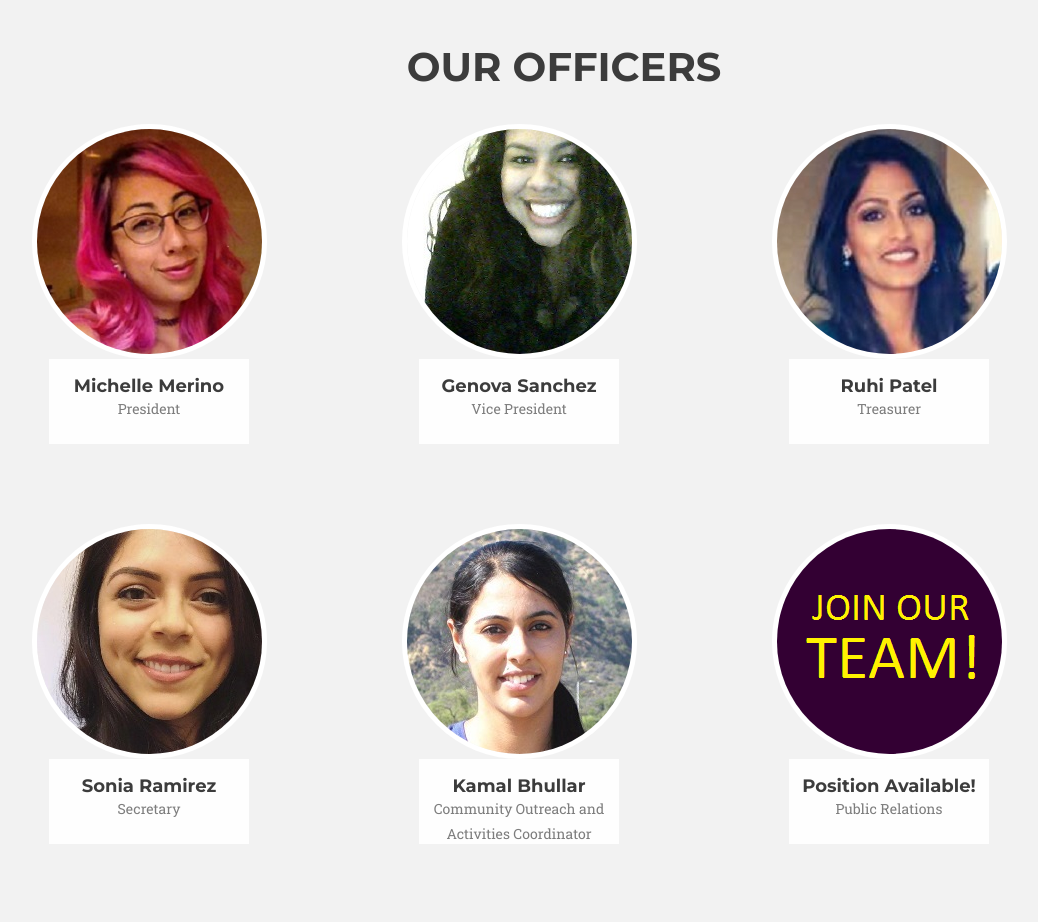
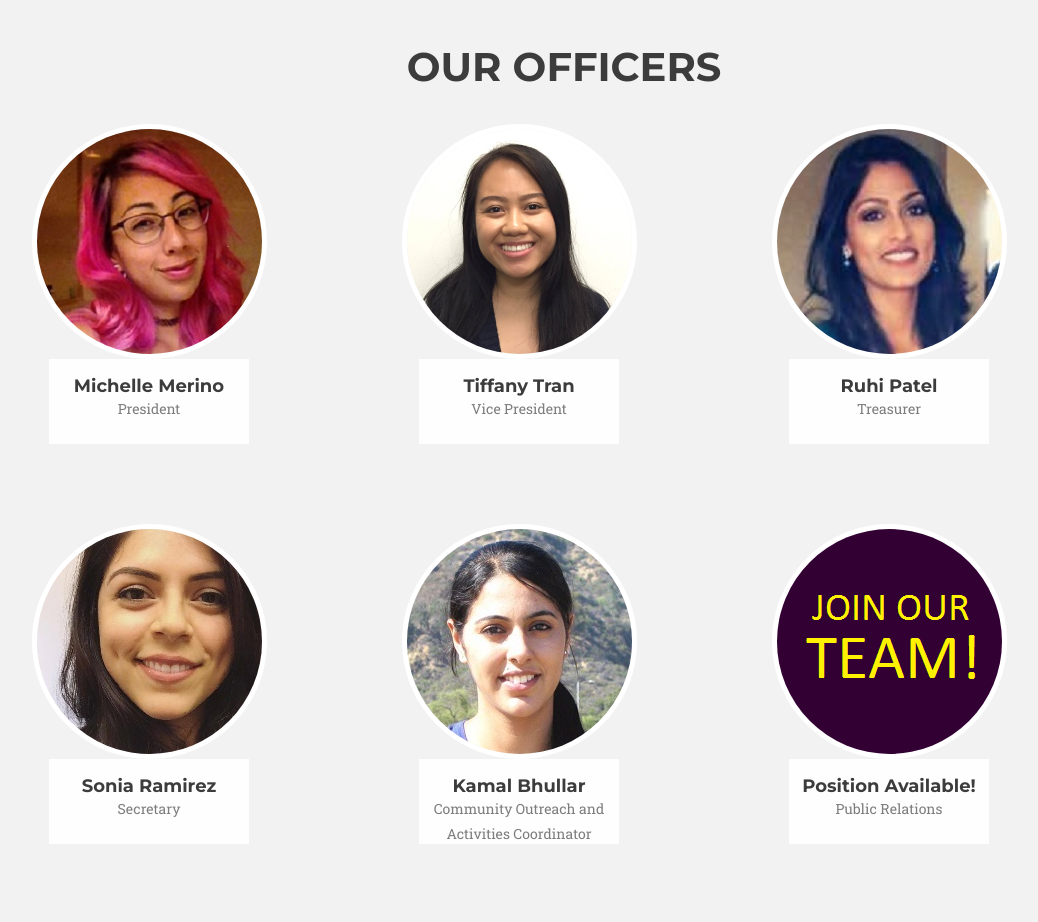
Before and after one commit to enzod333/PreDentalSite, a plain HTML site: page index.html in a window 1280 px wide. Shown: the part 3200-4122 px from the top of the page, without its empty margins (121-1159 px from the left). Drawn offline with nearby package versions, Linux system fonts and the light colour scheme; a web font is replaced by a local one.

Commit message:
Tiffany
Name and Pic Updated

```diff
--- a/index.html
+++ b/index.html
@@ -241,9 +241,9 @@
                         </div>
                         <div class="col-sm-4">
                             <div class="team-member">
-                                <img src="img/team/genova.jpg" class="img-responsive img-circle" alt="">
+                                <img src="img/team/tiffany.png" class="img-responsive img-circle" alt="">
                                     <div class="float-box">
-                                        <h4>Genova Sanchez</h4>
+                                        <h4>Tiffany Tran</h4>
                                         <p class="text-muted">Vice President</p>
                                         <!--<ul class="list-inline social-buttons">
                                             <li><a href="#"><i class="fa fa-twitter"></i></a>
```
Also changed, not shown: LIVE/public_html/img/team/tiffany.png (added), img/team/tiffany.png (added).
